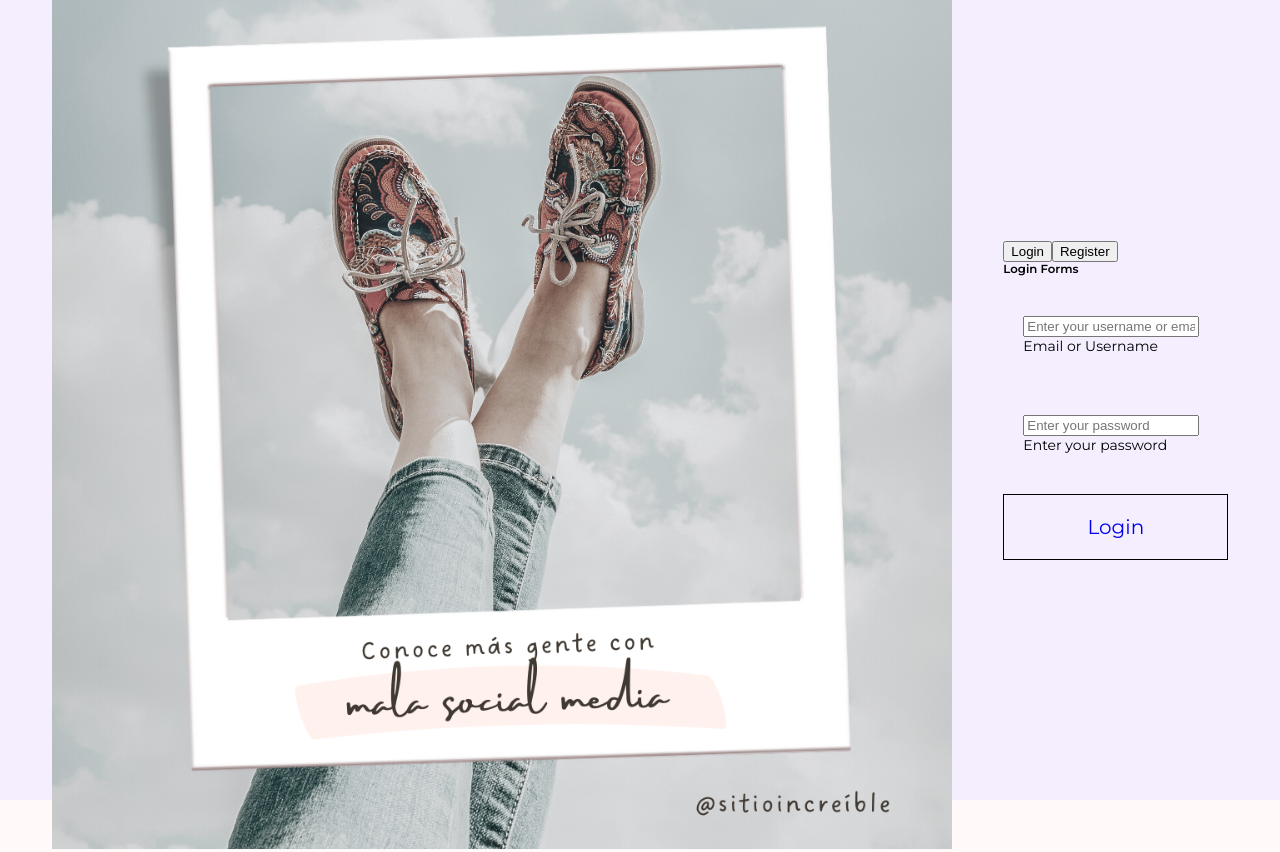
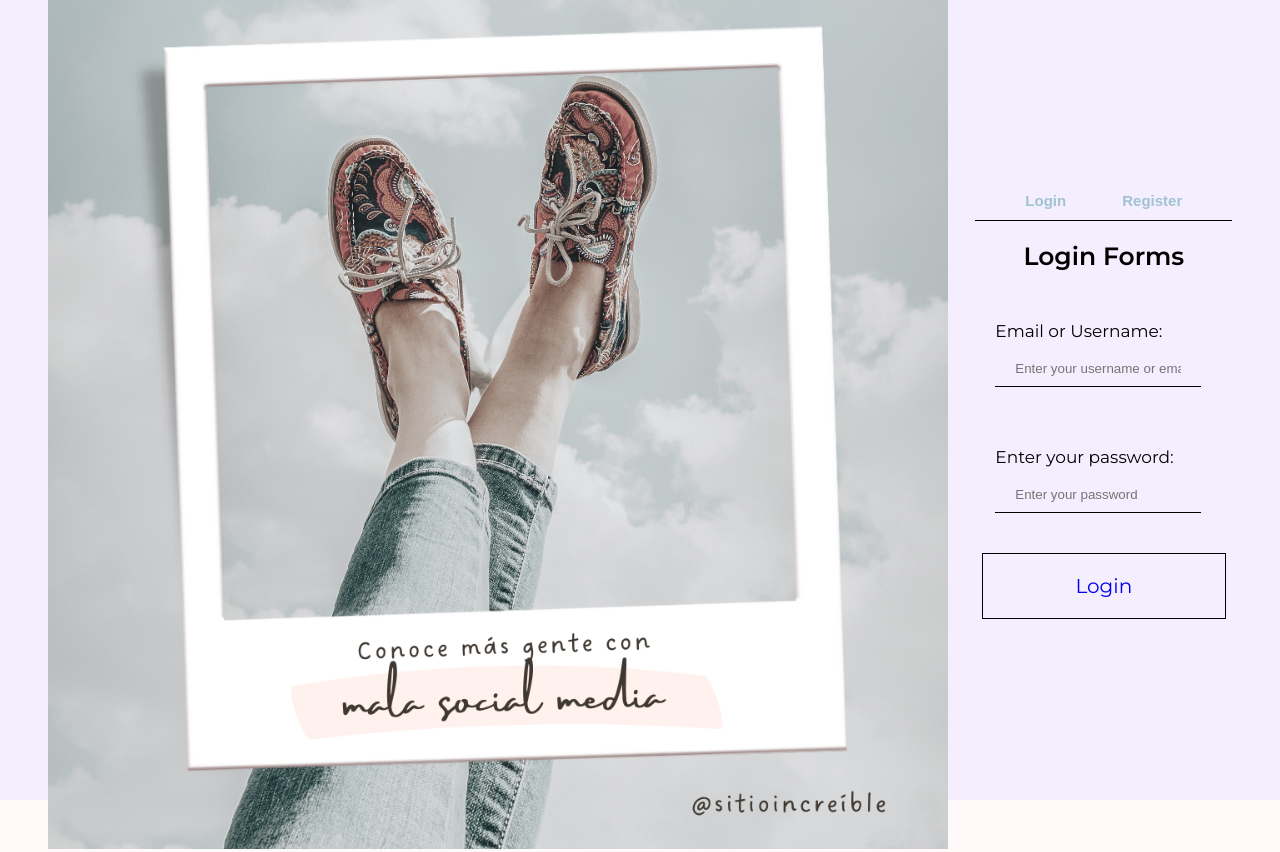
Before and after one commit to ArmandoAlmanza/mala-social-media, a React (Vite) app: page / in a window 1280 px wide. Built offline with nearby package versions, Linux system fonts and the light colour scheme.

Commit message:
styling the forms

```diff
--- a/src/App.css
+++ b/src/App.css
@@ -12,6 +12,7 @@ html {
     scroll-behavior: smooth;
     font-family: var(--main-font);
     background-color: #fff9f9;
+    min-height: 100vh;
 }
 
 *,
@@ -27,7 +28,7 @@ a {
 /* Utils */
 .title {
     font-size: 2.5rem;
-    margin: 2rem 0;
+    margin: 2rem 0 1rem 0;
     text-align: center;
 }
 
@@ -77,11 +78,28 @@ a {
     font-size: 2rem;
     border: 1px solid #000;
     text-align: center;
+    display: inline-block;
+    width: 95%;
+    margin: 0 auto;
     transition: all 0.3s ease-in-out;
 }
 
 .btn__login:hover {
     background-color: var(--primary-color);
+}
+
+.btn__opt {
+    font-size: 1.5rem;
+    font-weight: bold;
+    color: #A0C3D2;
+    border: none;
+    background: transparent;
+    transition: all .3s ease-in-out;
+}
+
+.btn__opt:hover {
+    cursor: pointer;
+    color: #FD8A8A;
 }
 
 /* Header */
@@ -324,8 +342,10 @@ a {
     display: flex;
     flex-direction: column-reverse;
     background-color: #f4eeff;
-    margin: 3rem auto;
+    gap: 2rem;
+    padding: 4rem;
 }
+
 
 @media (min-width: 768px) {
     .login__container {
@@ -348,6 +368,14 @@ a {
     }
 }
 
+.btns__form {
+    display: flex;
+    flex-direction: row;
+    justify-content: space-evenly;
+    border-bottom: 1px solid #000;
+    padding: 1rem 0;
+}
+
 .login__form {
     display: flex;
     flex-direction: column;
@@ -358,11 +386,22 @@ a {
     display: flex;
     flex-direction: column;
     padding: 2rem;
+    gap: 1rem;
 }
 
 .field label {
-    font-size: 1.4rem;
+    font-size: 1.7rem;
 }
 .field input {
     width: 95%;
+    padding: 1rem 2rem;
+    background: transparent;
+    border: none;
+    border-bottom: 1px solid #000;
+    transition: all .3s ease-in-out;
 }
+
+.field input:focus {
+    outline: none;
+    border-bottom: 1px solid #FD8A8A;
+}
--- a/src/components/Field.jsx
+++ b/src/components/Field.jsx
@@ -4,8 +4,8 @@ const Field = ({ type, name, message, placeholder }) => {
     return (
         <div className="field">
             {" "}
+            <label htmlFor={name}>{message}:</label>
             <input type={type} name={name} placeholder={placeholder} />
-            <label htmlFor={name}>{message}</label>
         </div>
     );
 };
--- a/src/components/Forms/LoginForm.jsx
+++ b/src/components/Forms/LoginForm.jsx
@@ -6,7 +6,7 @@ import { Link } from "react-router-dom";
 const LoginForm = () => {
     return (
         <form className="login__form">
-			<h3>Login Forms</h3>
+			<h3 className="title">Login Forms</h3>
             <Field
                 name={"email"}
                 type={"text"}
--- a/src/components/Forms/RegisterForm.jsx
+++ b/src/components/Forms/RegisterForm.jsx
@@ -4,16 +4,21 @@ import { Link } from "react-router-dom";
 
 const RegisterForm = () => {
     return (
-        <form className="login__form">
-			<h3>Register Form
-
-			</h3>
+        <form className="register__form">
+            <h3 className="title">Register Form</h3>
+            <Field
+                name={"name"}
+                type={"text"}
+                message={"Username"}
+                placeholder={"Enter your username"}
+            />
             <Field
                 name={"email"}
                 type={"text"}
-                message={"Email or Username"}
-                placeholder={"Enter your username or email"}
+                message={"Email"}
+                placeholder={"Enter your email"}
             />
+
             <Field
                 name={"password"}
                 type={"password"}
--- a/src/pages/LandingPage.jsx
+++ b/src/pages/LandingPage.jsx
@@ -17,8 +17,18 @@ const LandingPage = () => {
             </div>
             <div>
                 <div className="btns__form">
-                    <button onClick={() => setForm(true)}>Login</button>
-                    <button onClick={() => setForm(false)}>Register</button>
+                    <button
+                        className="btn__opt"
+                        onClick={() => setForm(true)}
+                    >
+                        Login
+                    </button>
+                    <button
+                        className="btn__opt"
+                        onClick={() => setForm(false)}
+                    >
+                        Register
+                    </button>
                 </div>
 
                 {form ? <LoginForm /> : <RegisterForm />}
```
